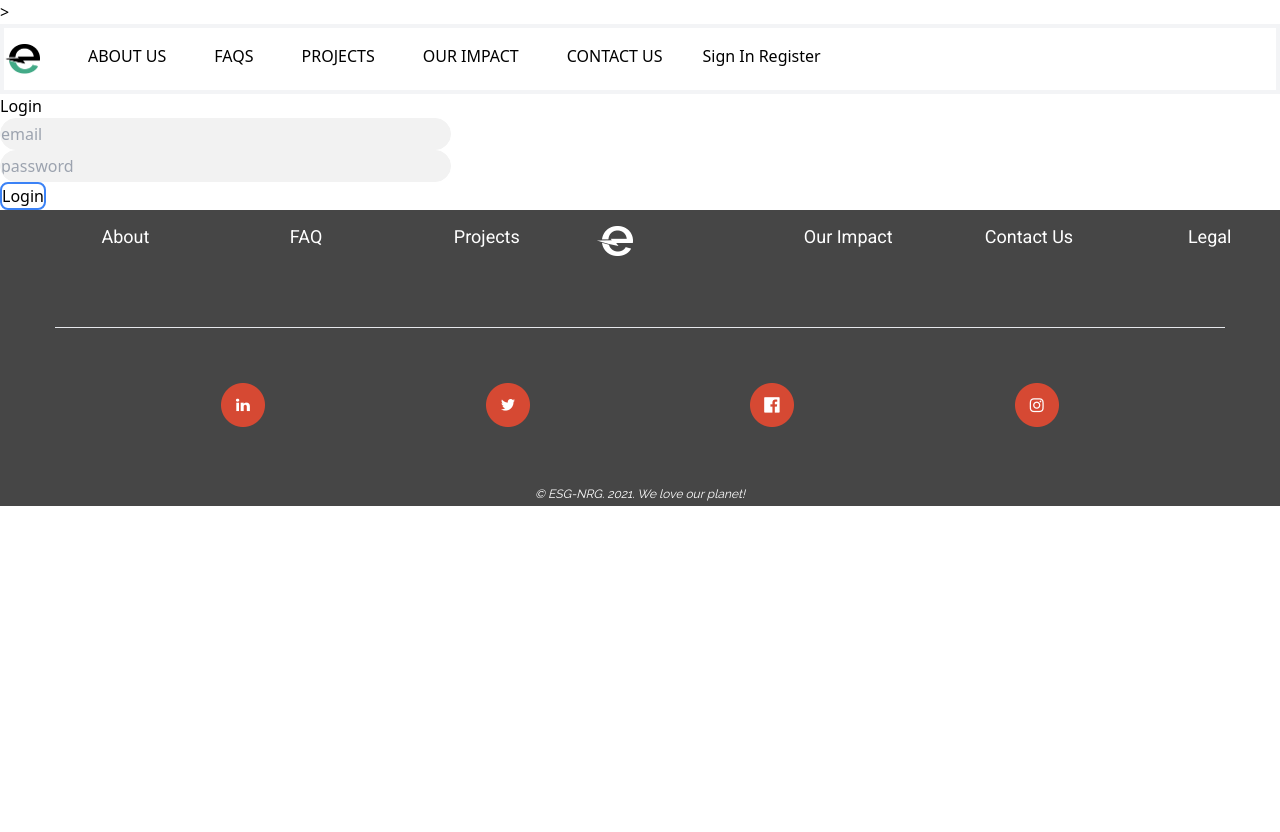
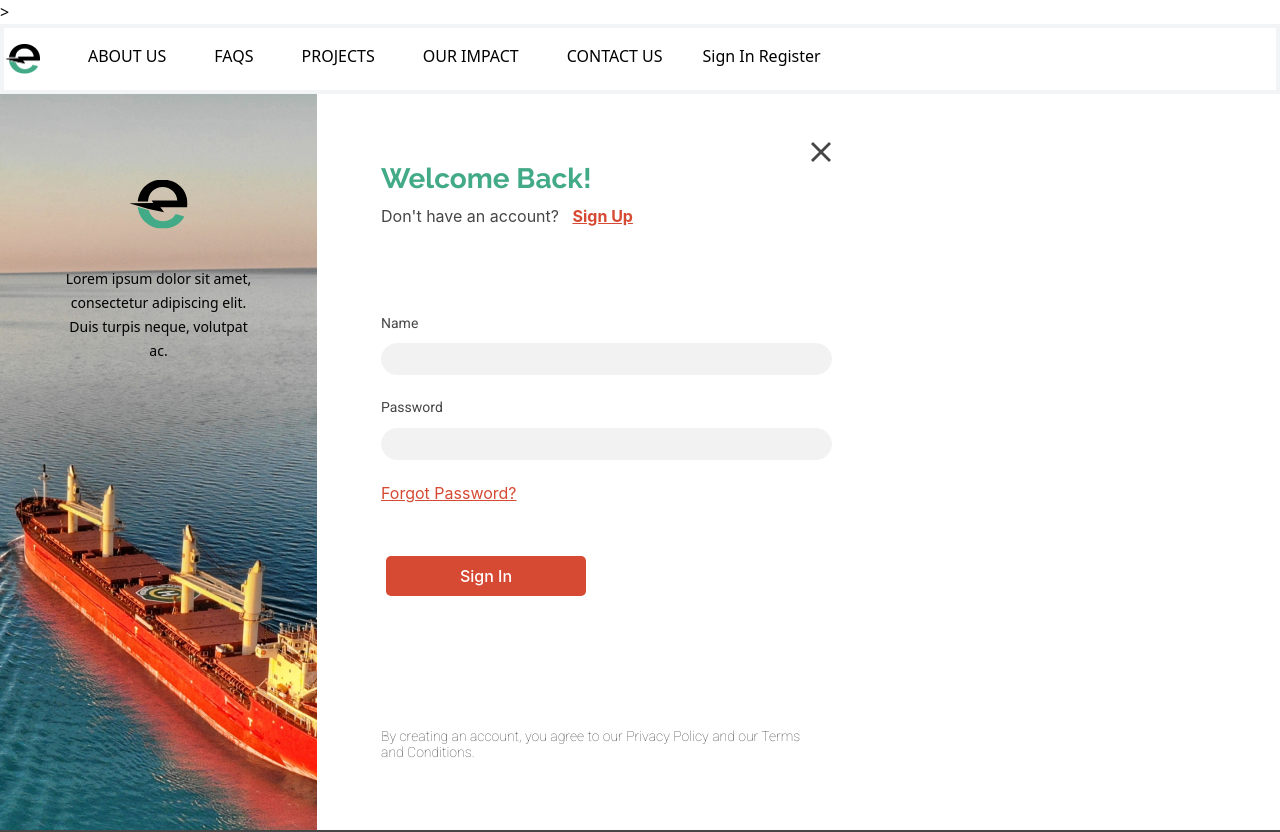
Before and after one commit to ESG-NRG/esg-nrg-newest, a React (Create React App) app in the folder client/: page /login in a window 1280 px wide. Shown: the top 832 px of the page. Before the commit the page ends 800 px from the top, so only its background shows below. Built offline with nearby package versions, Linux system fonts and the light colour scheme; no server answers.

Commit message:
login sign up mostly done need a few tweeks and also stoopid show password

```diff
--- a/client/src/Components/LandingPage.js
+++ b/client/src/Components/LandingPage.js
@@ -9,11 +9,11 @@ import RebuildingLanding from "./RebuildingLanding";
 function LandingPage() {
   return (
         <div>
-          {/* <HeroLanding /> */}
+          <HeroLanding />
           <MarineOffsetLanding />
           <RebuildingLanding />
-          {/* <FocusEngergiesLanding />
-          <AssetsLanding /> */}
+          <FocusEngergiesLanding />
+          <AssetsLanding />
         </div>
   );
 }
--- a/client/src/Components/Login.js
+++ b/client/src/Components/Login.js
@@ -1,6 +1,13 @@
 import { useState, useContext } from 'react';
+import { Link } from "react-router-dom";
 import actions from '../api/index';
 import TheContext from '../TheContext';
+import loginPic from "../images/loginPic.png";
+import largeEicon from "../images/largeEicon.svg";
+import xIcon from "../images/xIcon.png";
+import pwView from "../images/IconArtwork.png";
+import signUp from "./SignUp";
+import "../signUpIn.css";
 
 export default function Login() {
   const { history, user, setUser } = useContext(TheContext);
@@ -26,26 +33,125 @@ export default function Login() {
   function handleChange(event) {
     setUserData({...userData, [event.target.name]: event.target.value,});
   }
+
+  function passwordsView(e) {
+    console.log("vewPwType before ternary", viewPwType)
+      viewPwType[e] !== "password" ? viewPwType[e] = "password" : viewPwType[e] = "text"
+  }
+
+  let viewPwType=["password", "password"]
+
   return (
-    <div>
-      <h1>Login</h1>
-      <form onSubmit={signupUser}>
-        <input className="border focus:border-blue-500"
-          name="email"
+    <section class="flex flex-row ...">
+        <div class="relative z-0 justify-items-center ...">
+          <img src={loginPic} alt="Tanker on Water" width="317"></img>
+          <img
+            class="largeE"
+            src={largeEicon}
+            alt="Large E Icon Logo"
+            width="58.8"
+          ></img>
+          <p class="lorem">
+            Lorem ipsum dolor sit amet, consectetur adipiscing elit. Duis turpis
+            neque, volutpat ac.
+          </p>
+        </div>
+
+        <div class="rightDiv">
+          <Link class="x" to="/">
+            <img src={xIcon} alt="X to cancel" width="20"></img>
+          </Link>
+          <h1 class="welcome">Welcome Back!</h1>
+          <div class="flex flex-row alreadyDiv ...">
+            <p class="already">Don't have an account? &nbsp;&nbsp;</p>
+            <Link class="signIn" to="/SignUp">
+              <p> Sign Up</p>
+            </Link>
+          </div>
+          <form class="form" onSubmit={signupUser}>
+            <br></br>
+            <p class="formName">Name</p>
+            <input
+              // className="hover:border-blue-500"
+              name="name"
               type="string"
               onChange={handleChange}
-          placeholder="email"
-          value={userData.email}
-        /><br/>
-        <input className="border focus:border-blue-500"
+              placeholder=""
+              value={userData.name}
+            />{" "}
+            <br />
+            <br></br>
+
+
+            <p class="formName">Password</p>
+            <div class="passwordContainer">
+              <input
+                className="inputPW"
                 name="password"
-          type="password"
+                id="firstPassword"
+                type={viewPwType[1]}
                 onChange={handleChange}
-          placeholder="password"
+                placeholder=""
                 value={userData.password}
-        /><br/>
-        <button className="border-2 border-blue-500 hover:border-gray-500 rounded-lg" type="submit">Login</button>
+              />
+              {/* <input
+                type="image"
+                name="passwordView1"
+                id="passwordView"
+                onclick={passwordsView(0)}
+                src={pwView}
+                alt="View Password"
+              ></input> */}
+              <br></br>
+              <br></br>
+               <p class="forgot">
+            Forgot Password?{" "}
+          </p>
+              <button type="image" src={pwView} id="passwordView" onclick={passwordsView(0)}></button>
+              {/* <img src={pwView} id="passwordView" onclick={passwordsView(0)} alt="view password"></img> */}
+
+              <br />
+              <br></br>
+            </div>
+
+
+
+              <button class="createBtn" type="submit">
+                Sign In
+              </button>
+
+            {/* <button class="createBtn" type="submit">
+              Create your account
+            </button> */}
           </form>
+          <br></br>
+          <p class="terms">
+            By creating an account, you agree to our Privacy Policy and our
+            Terms and Conditions.{" "}
+          </p>
         </div>
+      </section>
+
+
+    // <div>
+    //   <h1>Login</h1>
+    //   <form onSubmit={signupUser}>
+    //     <input className="border focus:border-blue-500"
+    //       name="email"
+    //       type="string"
+    //       onChange={handleChange}
+    //       placeholder="email"
+    //       value={userData.email}
+    //     /><br/>
+    //     <input className="border focus:border-blue-500"
+    //       name="password"
+    //       type="password"
+    //       onChange={handleChange}
+    //       placeholder="password"
+    //       value={userData.password}
+    //     /><br/>
+    //     <button className="border-2 border-blue-500 hover:border-gray-500 rounded-lg" type="submit">Login</button>
+    //   </form>
+    // </div>
   );
 }
--- a/client/src/Components/SignUp.jsx
+++ b/client/src/Components/SignUp.jsx
@@ -51,7 +51,7 @@ export default function Signup() {
       viewPwType[e] !== "password" ? viewPwType[e] = "password" : viewPwType[e] = "text"
   }
 
-  let viewPwType=["text", "text"]
+  let viewPwType=["password", "password"]
 
   return (
     <>
@@ -124,7 +124,8 @@ export default function Signup() {
                 src={pwView}
                 alt="View Password"
               ></input> */}
-              <img src={pwView} id="passwordView" onclick={passwordsView(0)} alt="view password"></img>
+              <button type="button" src={pwView} id="passwordView" onclick={passwordsView(0)}></button>
+              {/* <img src={pwView} id="passwordView" onclick={passwordsView(0)} alt="view password"></img> */}
 
               <br />
               <br></br>
--- a/client/src/signUpIn.css
+++ b/client/src/signUpIn.css
@@ -59,6 +59,17 @@
     Ubuntu, Cantarell, "Open Sans", "Helvetica Neue", sans-serif;
   font-size: 16px;
   font-weight: 700;
+  line-height: 19px;
+  color: #d64933;
+  text-decoration: underline;
+}
+
+.forgot {
+  font-family: -apple-system, BlinkMacSystemFont, "Segoe UI", Roboto, Oxygen,
+    Ubuntu, Cantarell, "Open Sans", "Helvetica Neue", sans-serif;
+
+  font-size: 16px;
+  font-weight: 400;
   line-height: 19px;
   color: #d64933;
   text-decoration: underline;
```
Lines whose indentation alone changed are shown as unchanged.
